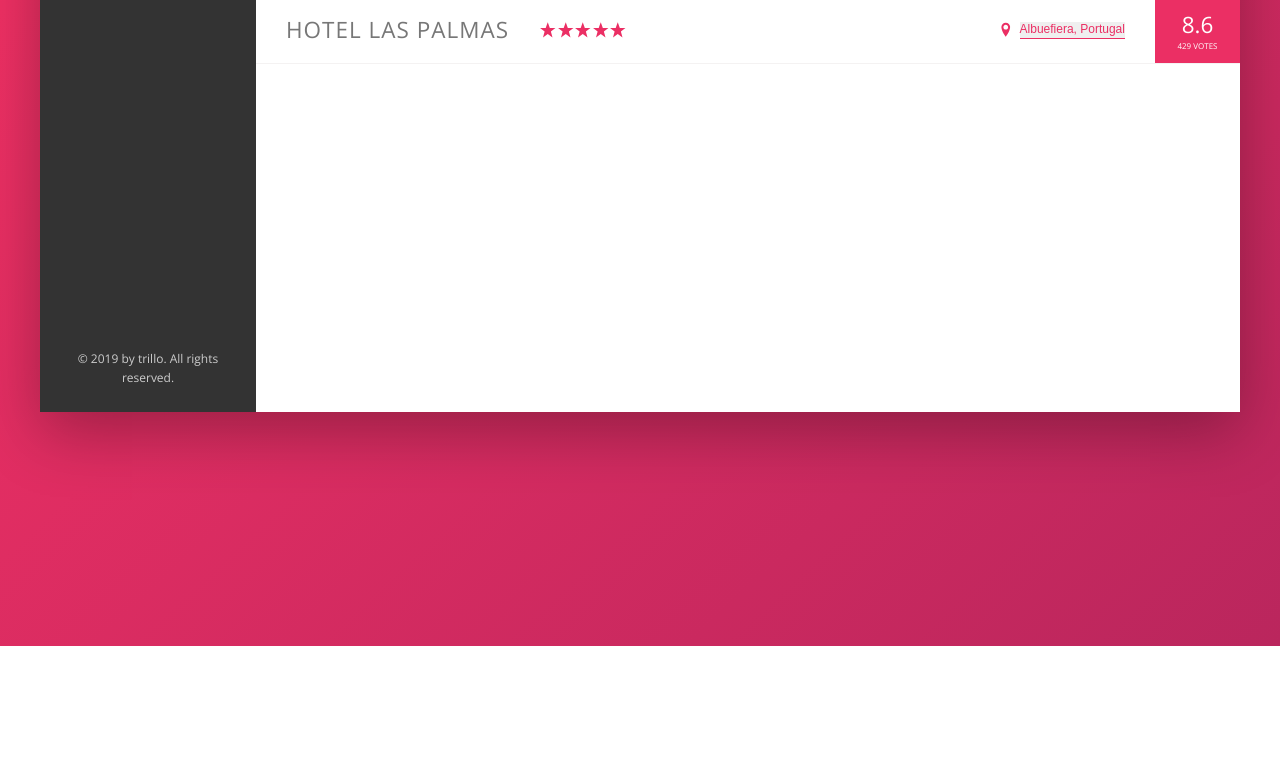
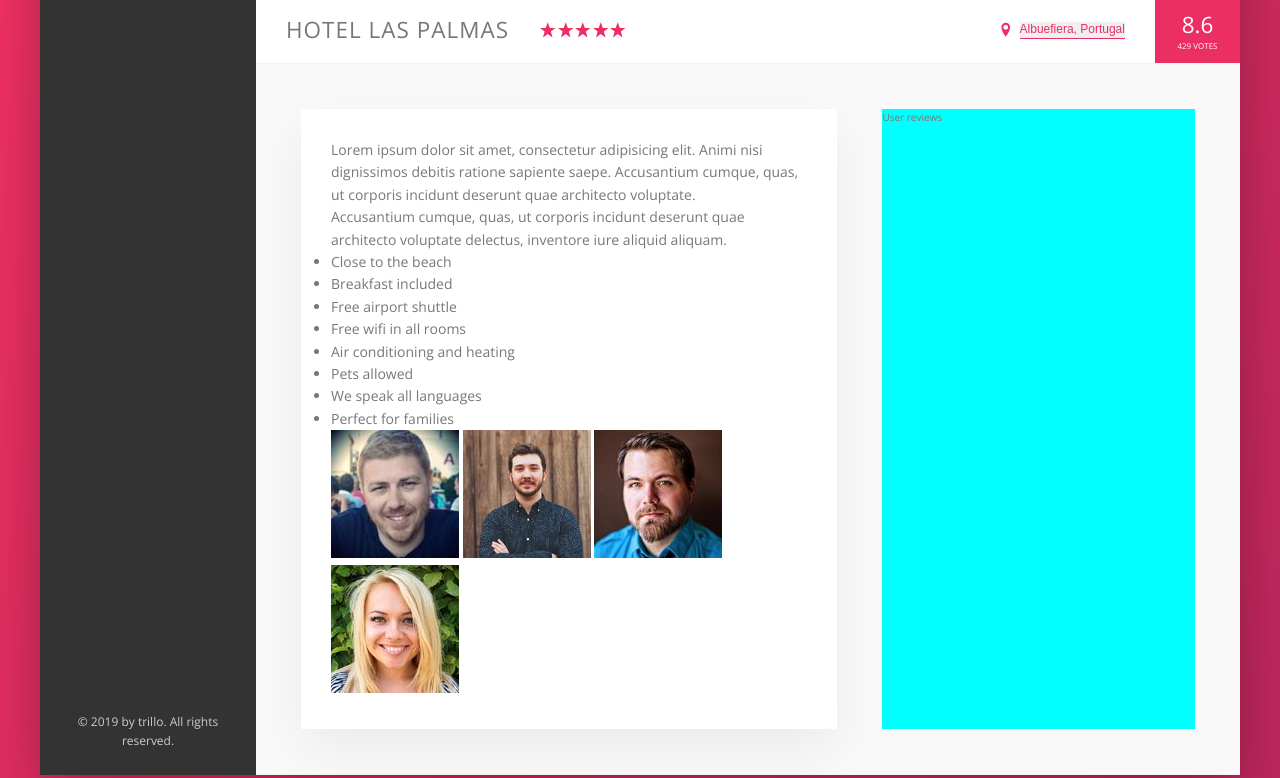
Before and after one commit to RatkoG/trillo, a website: page index.html in a window 1280 px wide. Shown: the part 538-1316 px from the top of the page. Before the commit the page ends 1184 px from the top, so only its background shows below. Drawn offline with nearby package versions, Linux system fonts and the light colour scheme.

Commit message:
Description box layout

```diff
--- a/index.html
+++ b/index.html
@@ -129,6 +129,43 @@
             <div class="overview__rating-count">429 votes</div>
           </div>
         </div>
+        <div class="detail">
+          <div class="description">
+            <p class="paragraph">
+              Lorem ipsum dolor sit amet, consectetur adipisicing elit. Animi nisi dignissimos debitis ratione sapiente
+              saepe. Accusantium cumque, quas, ut corporis incidunt deserunt quae architecto voluptate.
+            </p>
+            <p class="paragraph">
+              Accusantium cumque, quas, ut corporis incidunt deserunt quae architecto voluptate delectus, inventore iure
+              aliquid aliquam.
+            </p>
+            <ul class="list">
+              <li class="list__item">Close to the beach</li>
+              <li class="list__item">Breakfast included</li>
+              <li class="list__item">Free airport shuttle</li>
+              <li class="list__item">Free wifi in all rooms</li>
+              <li class="list__item">Air conditioning and heating</li>
+              <li class="list__item">Pets allowed</li>
+              <li class="list__item">We speak all languages</li>
+              <li class="list__item">Perfect for families</li>
+            </ul>
+            <div class="recommend">
+              <p class="recommend__count">
+
+              </p>
+              <div class="recommend__friends">
+                <img src="img/user-3.jpg" alt="Friend 1" class="recommend_photos">
+                <img src="img/user-4.jpg" alt="Friend 2" class="recommend_photos">
+                <img src="img/user-5.jpg" alt="Friend 3" class="recommend_photos">
+                <img src="img/user-6.jpg" alt="Friend 4" class="recommend_photos">
+              </div>
+            </div>
+
+          </div>
+          <div class="user-reviews">
+            User reviews
+          </div>
+        </div>
       </main>
     </div>
   </div>
--- a/sass/_base.scss
+++ b/sass/_base.scss
@@ -32,6 +32,8 @@ Grey dark 3: #999
   --color-grey-dark-3: #999;
 
   --shadow-dark: 0 2rem 6rem rgba(0, 0, 0, .3);
+  --shadow-light: 0 2rem 5rem rgba(0, 0, 0, .06);
+  --line: 1px solid var(--color-grey-light-2);
 
 }
 
--- a/sass/_components.scss
+++ b/sass/_components.scss
@@ -199,7 +199,7 @@
 .overview {
   display: flex;
   align-items: center;
-  border-bottom: 1px solid var(--color-grey-light-2);
+  border-bottom: var(--line);
 
 
   &__heading {
--- a/sass/_layout.scss
+++ b/sass/_layout.scss
@@ -10,7 +10,7 @@
   font-size: 1.4rem;
   height: 7rem;
   background-color: #fff;
-  border-bottom: 1px solid var(--color-grey-light-2);
+  border-bottom: var(--line);
   display: flex;
   justify-content: space-between;
   align-items: center;
@@ -31,5 +31,26 @@
 .hotel-view {
   background-color: #fff;
   flex: 1;
-  height: 80rem; //TEST
 }
+
+.detail {
+  display: flex;
+  padding: 4.5rem;
+  background-color: var(--color-grey-light-1);
+  border-bottom: var(--line);
+}
+
+.description {
+  font-size: 1.4rem;
+  background-color: #fff;
+  box-shadow: var(--shadow-light);
+  padding: 3rem;
+  flex: 0 0 60%;
+  margin-right: 4.5rem;
+
+}
+
+.user-reviews {
+  background-color: aqua;
+  flex: 1;
+}
```
Also changed, not shown: css/style.css.
